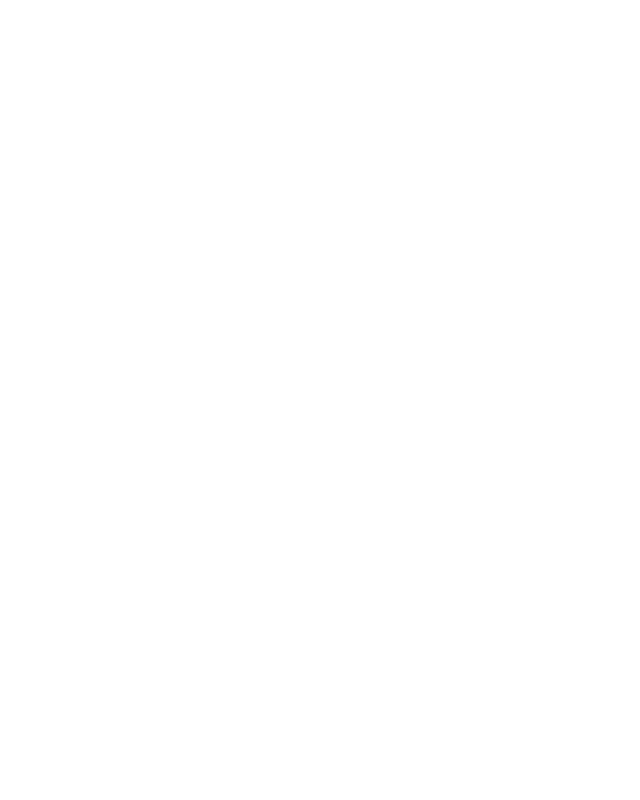
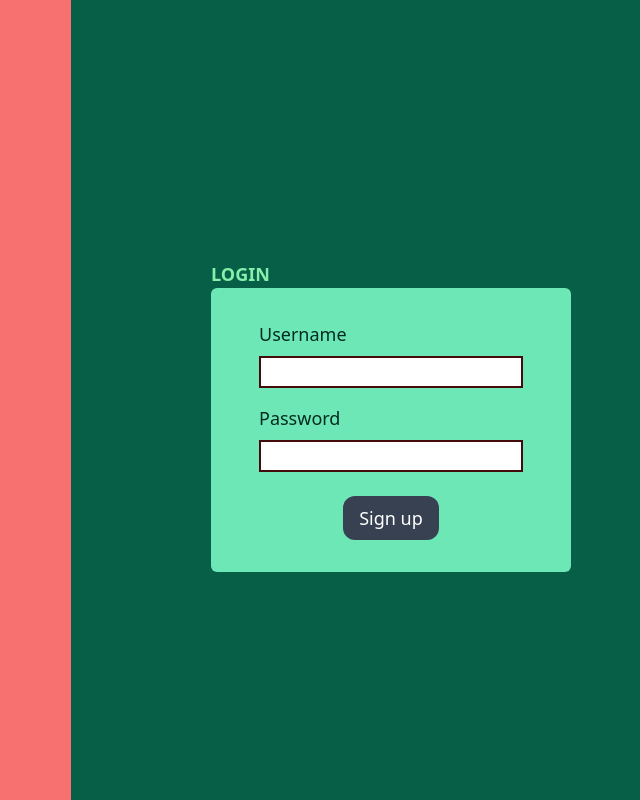
Before and after one commit to Faudelhadroug/playground, a Nuxt app in the folder client/: page /login in a window 1280 px wide. Before the commit this address had no page. Shown: the whole page, without its empty margins (569-1209 px from the left). Built offline with nearby package versions, Linux system fonts and the light colour scheme.

Commit message:
feat: base started of login page based on the signup page

```diff
--- /dev/null
+++ b/client/pages/login.vue
@@ -0,0 +1,30 @@
+<script setup lang="ts">
+const username = ref('')
+const passwordUser = ref('')
+function validationLogin(): boolean {
+  return false
+}
+
+</script>
+
+<template>
+  <div class="grid xl:grid-cols-2 h-screen text-emerald-950 text-lg">
+    <div class="hidden xl:block bg-red-400 h-screen" />
+    <div class="w-container pt-[64px] bg-emerald-800 pb-8 flex-center">
+      <div>
+        <h1 class="font-bold uppercase text-center xl:text-left text-green-300">
+          Login
+        </h1>
+        <form class="grid gap-y-[8px] bg-emerald-300 px-12 py-8 rounded-md" @submit.prevent>
+          <label for="pseudo">Username</label>
+          <input id="pseudo" v-model="username" class="inputText" type="text">
+          <label for="password" class="pt-2">Password</label>
+          <input id="password" v-model="passwordUser" class="inputText" type="password">
+          <div class="flex-center pt-4">
+            <input type="submit" class="bg-gray-700 text-white px-4 py-2 rounded-xl" value="Sign up" :disabled="!validationLogin()" :class="[validationLogin() ? 'cursor-pointer' : 'cursor-not-allowed']" @click="userSignUp()">
+          </div>
+        </form>
+      </div>
+    </div>
+  </div>
+</template>
```
